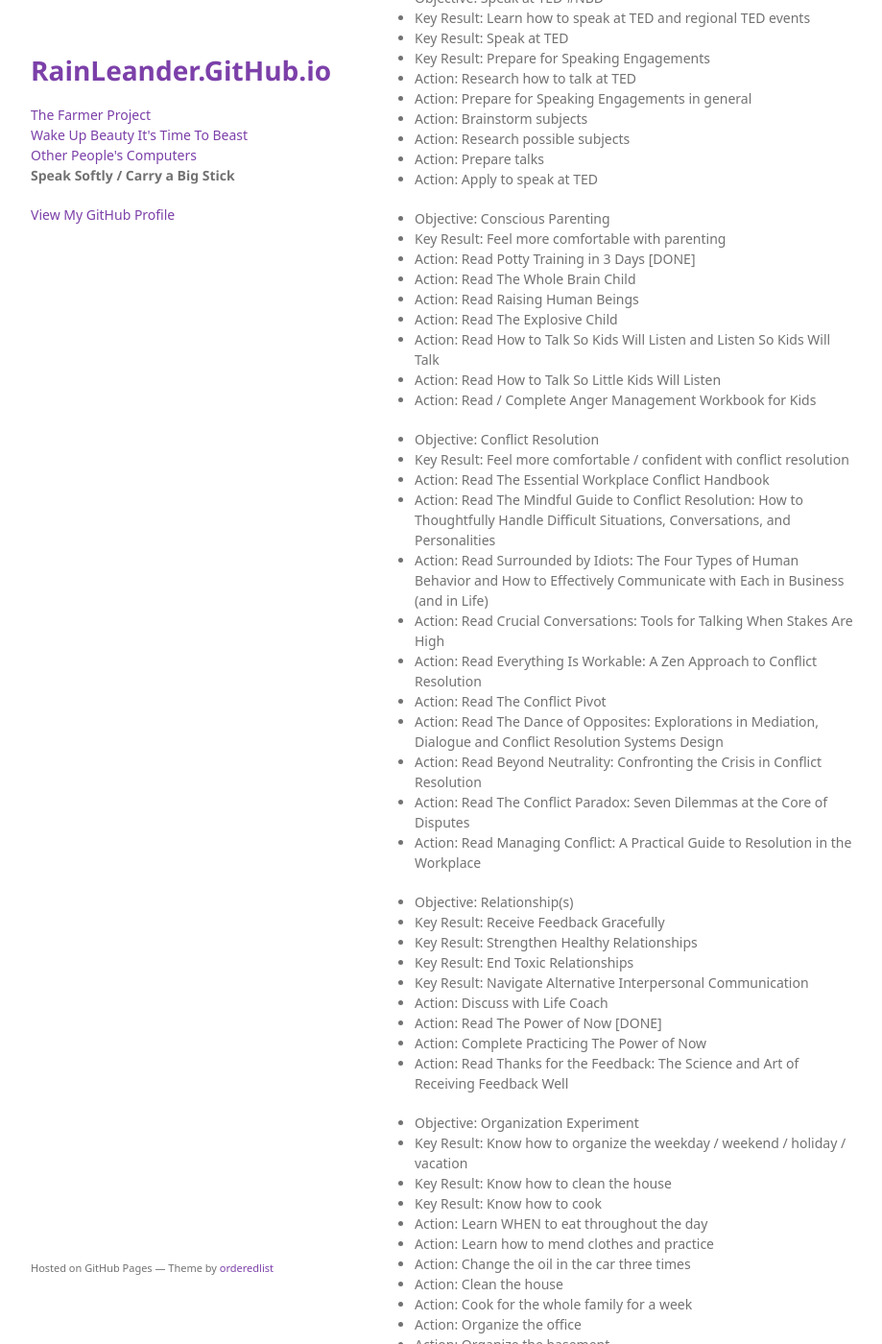
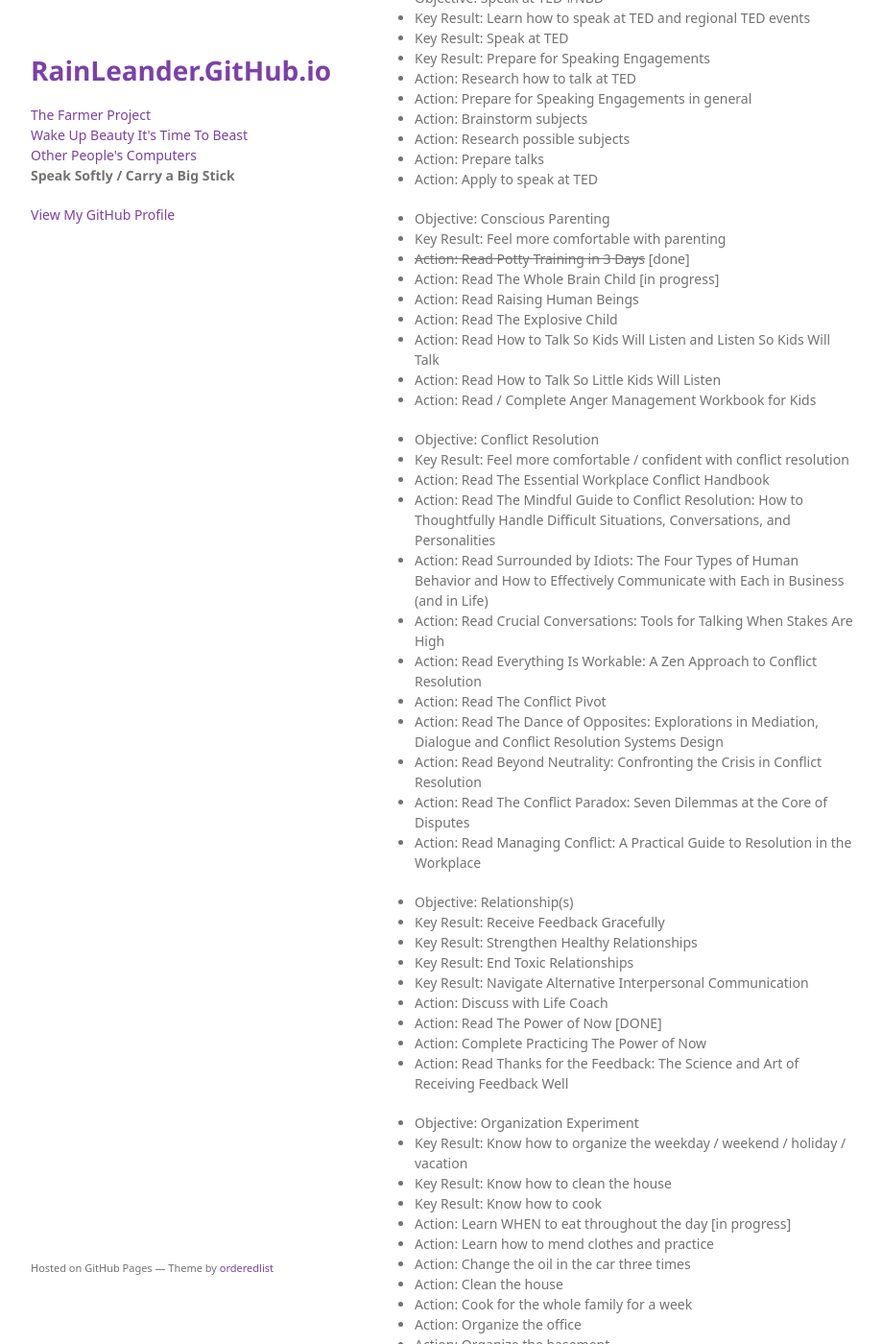
Before and after one commit to rainleander/rainleander.github.io, a Jekyll site: the page speak-softly.html, which Jekyll copies as it is, in a window 1280 px wide and 1400 px high, scrolled down 839 px. Shown: the whole window at 96% size, without its empty margins (178-1097 px from the left). Built offline with Jekyll 4.4.1, drawn with Linux system fonts in a browser that asks for light colours; some web fonts are replaced; some of the changed text lies outside the part shown.

Commit message:
Update speak-softly.html

```diff
--- a/speak-softly.html
+++ b/speak-softly.html
@@ -71,8 +71,8 @@
 
         <ul><li>Objective: Conscious Parenting</li>
           <li>Key Result: Feel more comfortable with parenting</li>
-          <li>Action: Read Potty Training in 3 Days [DONE]</li>
-          <li>Action: Read The Whole Brain Child</li>
+          <li><strike>Action: Read Potty Training in 3 Days</strike> [done]</li>
+          <li>Action: Read The Whole Brain Child [in progress]</li>
           <li>Action: Read Raising Human Beings</li>
           <li>Action: Read The Explosive Child</li>
           <li>Action: Read How to Talk So Kids Will Listen and Listen So Kids Will Talk</li>
@@ -106,7 +106,7 @@
           <li>Key Result: Know how to organize the weekday / weekend / holiday / vacation</li>
           <li>Key Result: Know how to clean the house</li>
           <li>Key Result: Know how to cook</li>
-          <li>Action: Learn WHEN to eat throughout the day</li>
+          <li>Action: Learn WHEN to eat throughout the day [in progress]</li>
           <li>Action: Learn how to mend clothes and practice</li>
           <li>Action: Change the oil in the car three times</li>
           <li>Action: Clean the house</li>
```
Also changed, not shown: other parts of speak-softly.html (+0 -1 lines).
